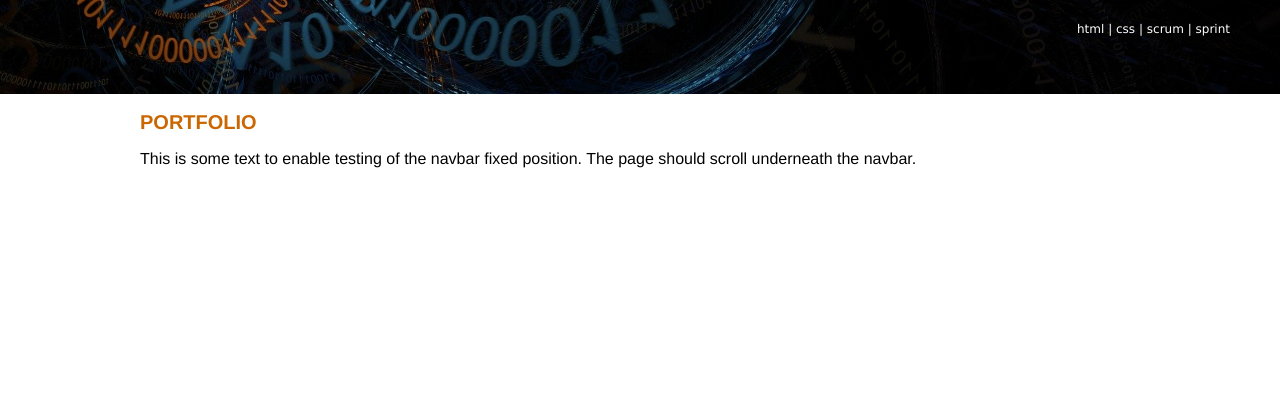
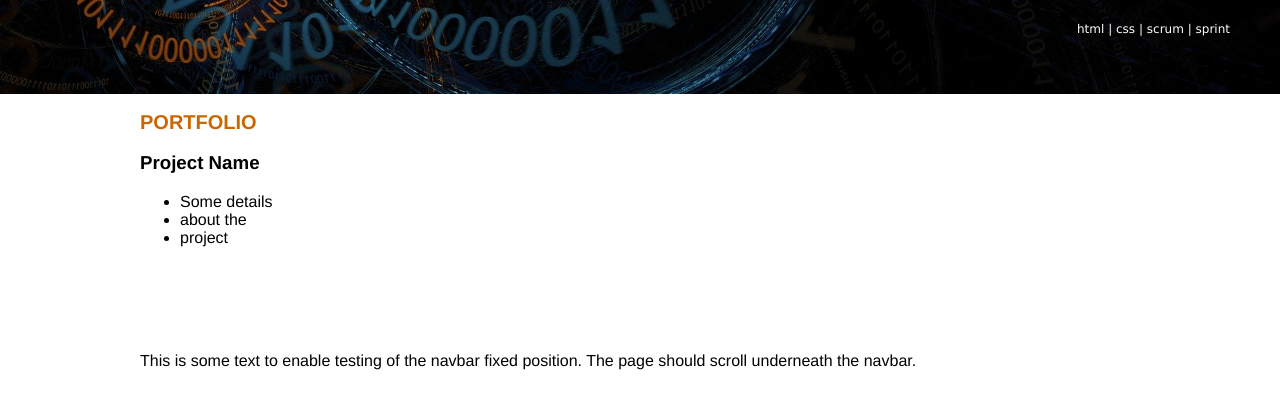
Before and after one commit to robings/robings.github.io, a plain HTML site: page index.html in a window 1280 px wide. Shown: the part 156-564 px from the top of the page. Drawn offline with Linux system fonts and the light colour scheme.

Commit message:
added text for project boxes, connected link, needs fix

```diff
--- a/index.html
+++ b/index.html
@@ -14,7 +14,7 @@
 		</div>
 		<div class="navContainer">
 			<ul>
-				<li><a href="#">Portfolio</a></li>
+				<li><a href="#idPortfolio">Portfolio</a></li>
 				<li><a href="#">About Me</a></li>
 				<li><a href="#">Contact</a></li>
 			</ul>
@@ -28,8 +28,19 @@
 	</header>
 
 	<main>
-		<section>
+		<section id="idPortfolio">
 			<h2 class="portfolioHeading">Portfolio</h2>
+			<div class="containerLarge">
+				<div class="projectBox">
+					<h3>Project Name</h3>
+					<ul>
+						<li>Some details</li>
+						<li>about the</li>
+						<li>project</li>
+					</ul>
+				</div>
+			</div>
+
 			<article>This is some text to enable testing of the navbar fixed position. The page should scroll underneath the navbar.</article>
 		</section>
 	</main>
--- a/styles.css
+++ b/styles.css
@@ -110,7 +110,11 @@ h2.portfolioHeading {
 	text-transform: uppercase;
 }
 
-//do you want to keep this????!!!!
+.containerLarge {
+	width: 50%;
+	height: 200px;
+}
+
 article {
 	height: 1000px;
 }
```
